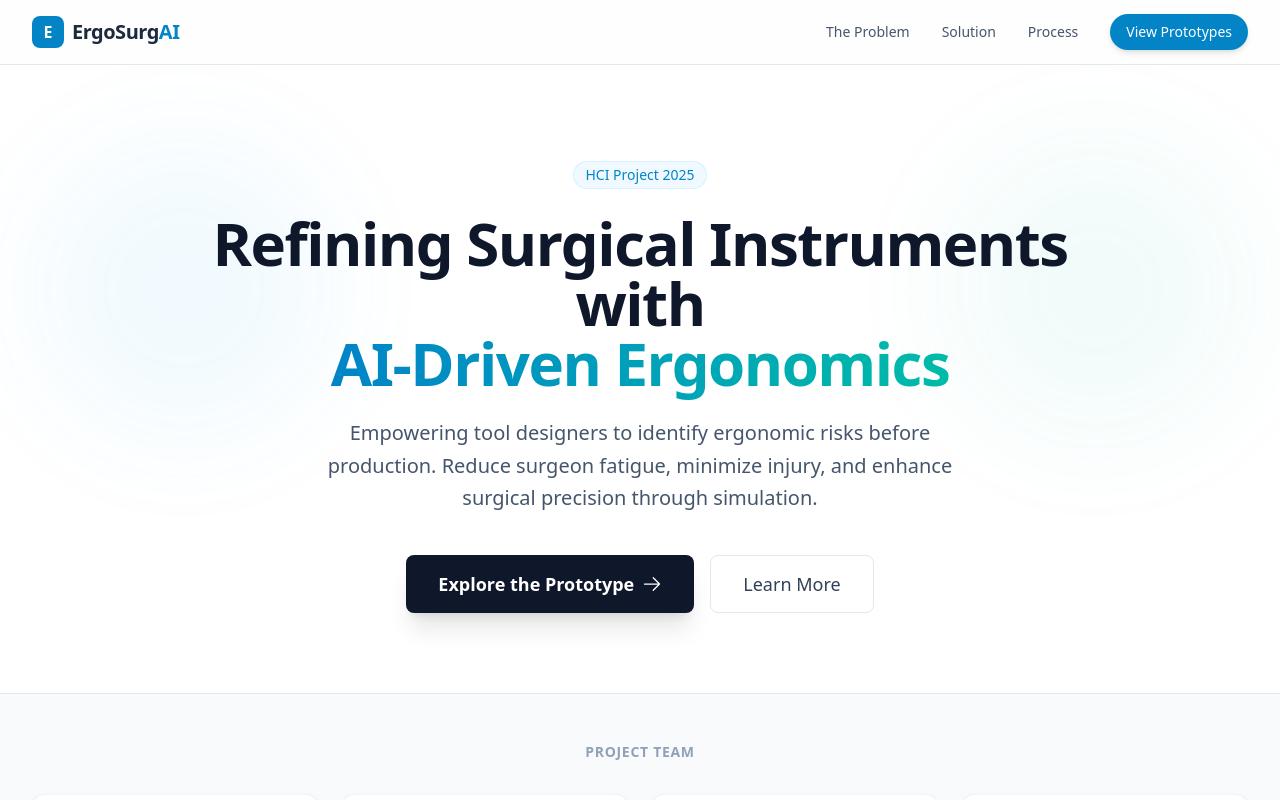
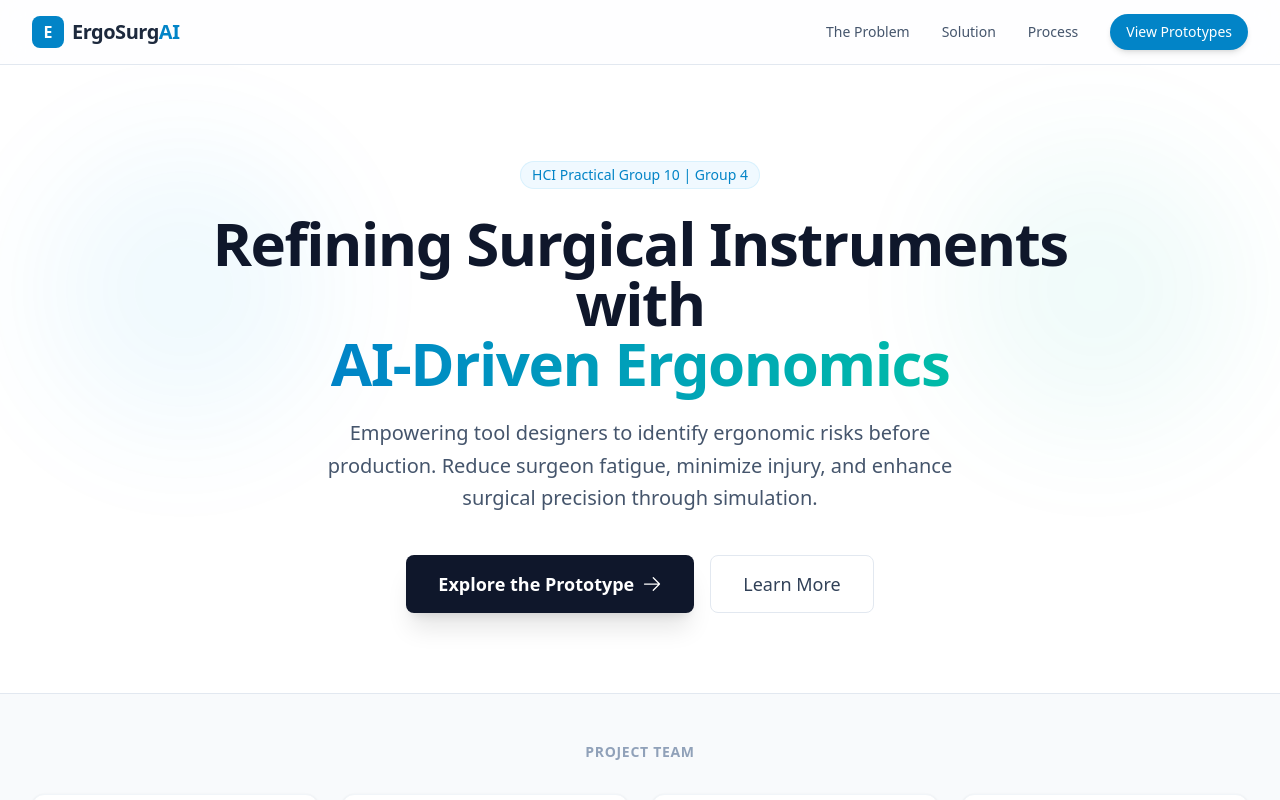
Before and after one commit to darrancebeh/hci-assignment-website, a Next.js app: page / in a window 1280 px wide. Shown: the top 800 px of the page. Built offline with nearby package versions, Linux system fonts and the light colour scheme.

Commit message:
clarified

```diff
--- a/src/app/page.tsx
+++ b/src/app/page.tsx
@@ -57,7 +57,7 @@ export default function LandingPage() {
       <section className="relative overflow-hidden bg-white pt-16 pb-12 lg:pt-24 lg:pb-20">
         <div className="max-w-7xl mx-auto px-4 sm:px-6 lg:px-8 relative z-10 text-center">
           <span className="inline-flex items-center rounded-full bg-medical-50 px-3 py-1 text-sm font-medium text-medical-600 ring-1 ring-inset ring-medical-500/10 mb-6">
-            HCI Project 2025
+            HCI Practical Group 10 | Group 4
           </span>
           <h1 className="text-4xl md:text-6xl font-extrabold tracking-tight text-slate-900 mb-6 max-w-4xl mx-auto">
             Refining Surgical Instruments with <br className="hidden md:block"/>
@@ -271,12 +271,12 @@ export default function LandingPage() {
       <footer className="bg-slate-50 py-12 border-t border-slate-200">
         <div className="max-w-7xl mx-auto px-4 sm:px-6 lg:px-8 flex flex-col md:flex-row justify-between items-center gap-6">
           <div className="text-center md:text-left">
-            <p className="font-bold text-slate-900">HCI Subject Project</p>
-            <p className="text-sm text-slate-500">Human Computer Interaction • Semester 1, 2025</p>
+            <p className="font-bold text-slate-900">Practical Group 10 | Group 4</p>
+            <p className="text-sm text-slate-500">Human Computer Interaction Assignment</p>
           </div>
           <div className="flex gap-6 text-slate-400 text-sm">
             <span>© ErgoSurgAI Team</span>
-            <span>University Name</span>
+            <span>Sunway University</span>
           </div>
         </div>
       </footer>
```
